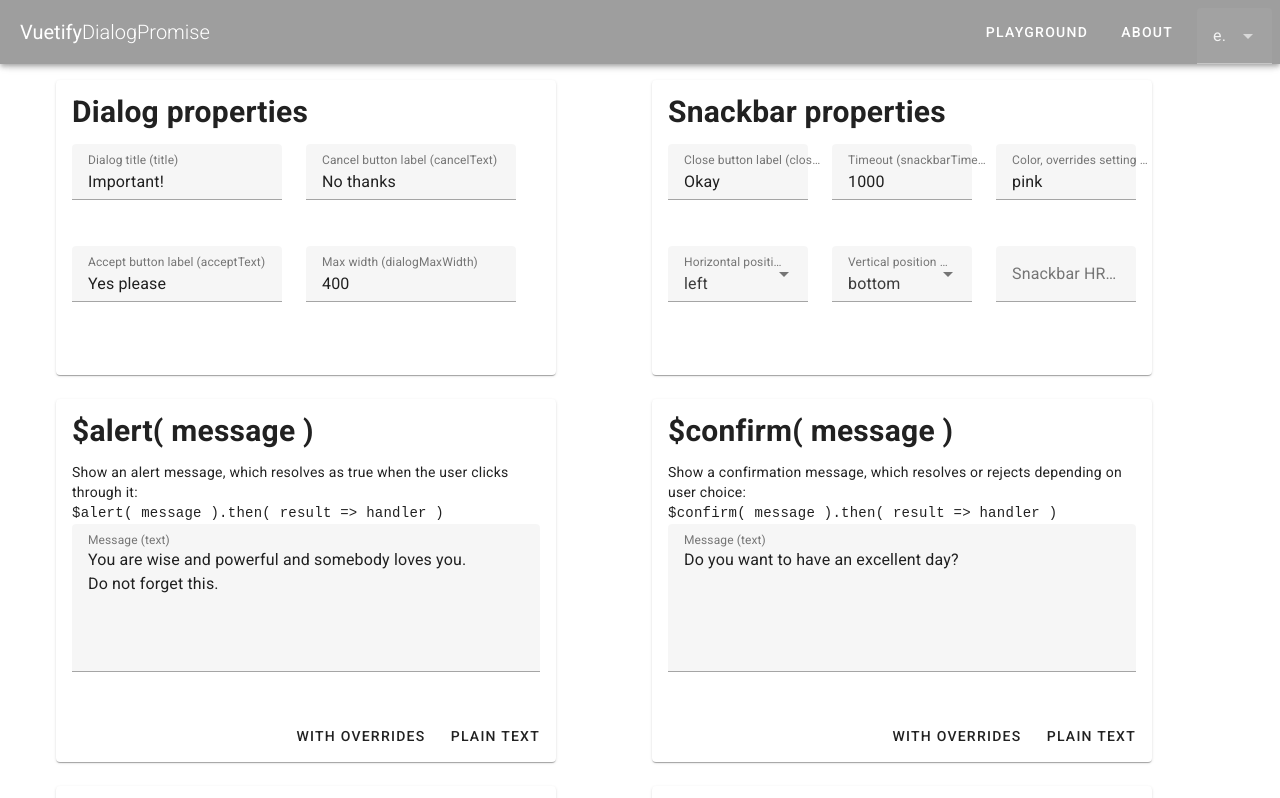
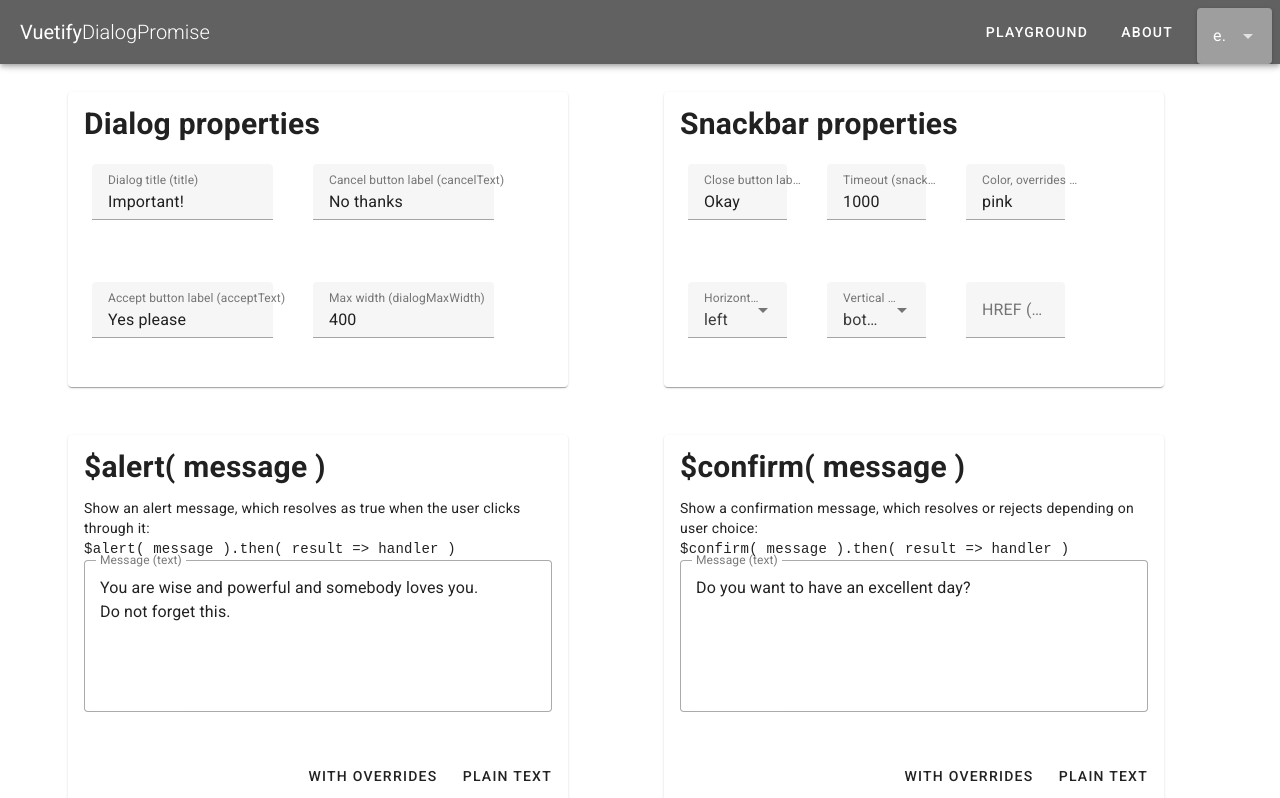
Before and after one commit to cloudlace/vuetify-dialog-promise, a Vue app: page / in a window 1280 px wide. Shown: the top 798 px of the page. Built offline with nearby package versions, Linux system fonts and the light colour scheme.

Commit message:
Reuse app instance instead of creating new ones

```diff
--- a/src/components/SimpleSnackbar.vue
+++ b/src/components/SimpleSnackbar.vue
@@ -40,7 +40,7 @@ export default {
   data()
   {
     return {
-      text_color : "text-white"
+      text_color : "white--text"
     };
   },
   computed : {
@@ -104,8 +104,9 @@ export default {
 
 <style>
 a.vdp-message {
-  text-decoration : underline
+  text-decoration: underline;
 }
+
 .vdp-message {
   white-space: pre-wrap;
   font-size: 14px;
--- a/src/demo/DialogPromiseDemo.vue
+++ b/src/demo/DialogPromiseDemo.vue
@@ -1,6 +1,6 @@
 <template>
   <v-app>
-    <v-app-bar app dark color="grey darken-2">
+    <v-app-bar theme="dark" color="grey-darken-2">
       <v-toolbar-title>
         <span>Vuetify</span>
         <span class="font-weight-light">DialogPromise</span>
@@ -8,44 +8,48 @@
       <v-spacer></v-spacer>
       <v-toolbar-items>
         <v-btn class="hidden-xs-only"
-               text
+               variant="text"
+               :model-value="shown === 'demo'"
                @click="shown = 'demo'"
-               active-class="default-class grey darken-1">
+               selected-class="default-class grey darken-1">
           Playground
         </v-btn>
         <v-btn class="hidden-xs-only"
-               text
+               variant="text"
+               :model-value="shown === 'info'"
                @click="shown = 'info'"
-               active-class="default-class grey darken-1">
+               selected-class="default-class grey darken-1">
           About
         </v-btn>
-        <v-select dark background-color="grey darken-2" text solo :items="locales" @update:model-value="setLocale()"
-                  v-model="newLocale" class="ma-2" style="width:75px"></v-select>
+        <v-select theme="dark" bg-color="grey darken-2" text variant="solo" :items="locales" @update:model-value="setLocale"
+                  :model-value="newLocale" class="ma-2" style="width:75px"></v-select>
       </v-toolbar-items>
     </v-app-bar>
     <v-main>
       <info-card v-if="shown === 'info'"></info-card>
       <v-container v-if="shown === 'demo'">
-        <v-row>
-            <v-col ma-3 d-inline-flex>
+        <v-layout align-center justify-center>
+          <v-row>
+            <v-col class="ma-3 d-inline-flex">
               <v-card width="500" height="295">
                 <v-card-title>
                   <h2>Dialog properties</h2>
                 </v-card-title>
                 <v-card-text>
-                  <v-row style="width: 100%" align-center justify-center>
-                    <v-col cols="6" d-inline-flex ma-2>
+                  <v-row>
+                    <v-col cols="5" class="d-inline-flex ma-2">
                       <v-text-field v-model="defaults.title" label="Dialog title (title)"></v-text-field>
                     </v-col>
-                    <v-col cols="6" d-inline-flex ma-2>
+                    <v-col cols="5" class="d-inline-flex ma-2">
                       <v-text-field v-model="defaults.cancelText"
                                     label="Cancel button label (cancelText)"></v-text-field>
                     </v-col>
-                    <v-col cols="6" d-inline-flex ma-2>
+
+                    <v-col cols="5" class="d-inline-flex ma-2">
                       <v-text-field v-model="defaults.acceptText"
                                     label="Accept button label (acceptText)"></v-text-field>
                     </v-col>
-                    <v-col cols="6" d-inline-flex ma-2>
+                    <v-col cols="5" class="d-inline-flex ma-2">
                       <v-text-field v-model="defaults.dialogMaxWidth" type="number"
                                     label="Max width (dialogMaxWidth)"></v-text-field>
                     </v-col>
@@ -54,7 +58,7 @@
               </v-card>
             </v-col>
 
-            <v-col ma-3 d-inline-flex>
+            <v-col class="ma-3 d-inline-flex">
               <v-card width="500" height="295">
                 <v-card-title>
                   <h2>
@@ -63,28 +67,29 @@
                 </v-card-title>
                 <v-card-text>
                   <v-row>
-                    <v-col cols="4" d-inline-flex ma-2 style="width: 120px">
+                    <v-col cols="3" class="d-inline-flex ma-2" style="width: 120px">
                       <v-text-field v-model="defaults.closeText"
                                     label="Close button label (closeText)"></v-text-field>
                     </v-col>
-                    <v-col cols="4" d-inline-flex ma-2 style="width: 120px">
+                    <v-col cols="3" class="d-inline-flex ma-2" style="width: 120px">
                       <v-text-field v-model="defaults.snackbarTimeout" type="number"
                                     label="Timeout (snackbarTimeout)"></v-text-field>
                     </v-col>
-                    <v-col cols="4" d-inline-flex ma-2 style="width: 120px">
+                    <v-col cols="3" class="d-inline-flex ma-2" style="width: 120px">
                       <v-text-field v-model="defaults.color"
                                     label="Color, overrides setting from inform/warn/error (color)"></v-text-field>
                     </v-col>
-                    <v-col cols="4" d-inline-flex ma-2 style="width: 120px">
+
+                    <v-col cols="3" class="d-inline-flex ma-2" style="width: 120px">
                       <v-select v-model="defaults.snackbarX" label="Horizontal position (snackbarX)"
                                 :items="[ 'left', 'right', 'center' ]"></v-select>
                     </v-col>
-                    <v-col cols="4" d-inline-flex ma-2 style="width: 120px">
+                    <v-col cols="3" class="d-inline-flex ma-2" style="width: 120px">
                       <v-select v-model="defaults.snackbarY" label="Vertical position (snackbarY)"
                                 :items="[ 'top', 'bottom' ]"></v-select>
                     </v-col>
-                    <v-col cols="4" d-inline-flex ma-2 style="width: 120px">
-                      <v-text-field v-model="defaults.href" label="Snackbar HREF (href)"/>
+                    <v-col cols="3" class="d-inline-flex ma-2" style="width:120px">
+                      <v-text-field v-model="defaults.href" label="HREF (href)"/>
                     </v-col>
                   </v-row>
                 </v-card-text>
@@ -101,8 +106,9 @@
             </demo-card>
 
 
+          </v-row>
 
-        </v-row>
+        </v-layout>
       </v-container>
     </v-main>
   </v-app>
@@ -196,8 +202,9 @@ export default {
   },
   computed : {},
   methods : {
-    setLocale()
+    setLocale(locale)
     {
+      this.newLocale = locale;
       let path = window.location.pathname;
       let loc = '/' + _getLocale() + '/';
       if( path.indexOf( loc ) !== -1 )
--- a/src/demo/components/DemoCard.vue
+++ b/src/demo/components/DemoCard.vue
@@ -1,5 +1,5 @@
 <template>
-  <v-col d-inline-flex ma-3>
+  <v-col class="d-inline-flex ma-3">
     <v-card width="500">
       <v-card-title>
         <h2>${{ type }}( message )</h2>
@@ -8,7 +8,7 @@
         <v-responsive>
           <p>{{ description }}</p>
           <p><code>${{ type }}( message )<span v-if="isPromise">.then( result => handler )</span></code></p>
-          <v-textarea outlined auto-grow v-model="text" label="Message (text)"></v-textarea>
+          <v-textarea variant="outlined" auto-grow v-model="text" label="Message (text)"></v-textarea>
         </v-responsive>
       </v-card-text>
       <v-card-actions>
@@ -88,8 +88,8 @@ export default {
           closeText : this.defaults.closeText,
           snackbarX : this.defaults.snackbarX,
           snackbarY : this.defaults.snackbarY,
-          color : this.defaults.color,
-          href : this.defaults.href
+          href : this.defaults.href,
+          color : this.defaults.color
         } );
       }
     }
--- a/src/demo/components/InfoCard.vue
+++ b/src/demo/components/InfoCard.vue
@@ -1,7 +1,7 @@
 <template>
   <v-container>
-    <v-row align-center justify-center>
-      <v-col ma-3>
+    <v-layout align-center justify-center>
+      <v-row class="ma-3">
         <v-card max-width="800">
           <v-card-text>
             <p>
@@ -90,8 +90,8 @@
             </p>
           </v-card-text>
         </v-card>
-      </v-col>
-    </v-row>
+      </v-row>
+    </v-layout>
   </v-container>
 
 </template>
--- a/src/plugins/vuetify.js
+++ b/src/plugins/vuetify.js
@@ -1,19 +1,8 @@
 import { createVuetify } from 'vuetify';
-import { aliases, mdi } from 'vuetify/iconsets/mdi';
-import 'vuetify/styles'
+import 'vuetify/styles';
 
-
-const vuetify = createVuetify( {
-    theme: {
-        defaultTheme: 'light'
-    },
+export default createVuetify({
     icons: {
-        defaultSet: 'mdi',
-        defaults: 'mdi',
-        aliases,
-        sets: {
-            mdi
-        }
-    }, } );
-
-export default vuetify;
+        iconfont: 'mdi'
+    }
+});
```
Also changed, not shown: package.json (+10 -6 lines), src/DialogPromise.js (+39 -45 lines), .eslintrc.js (added), 1 other file (tests, documents, lock files or other folders).
